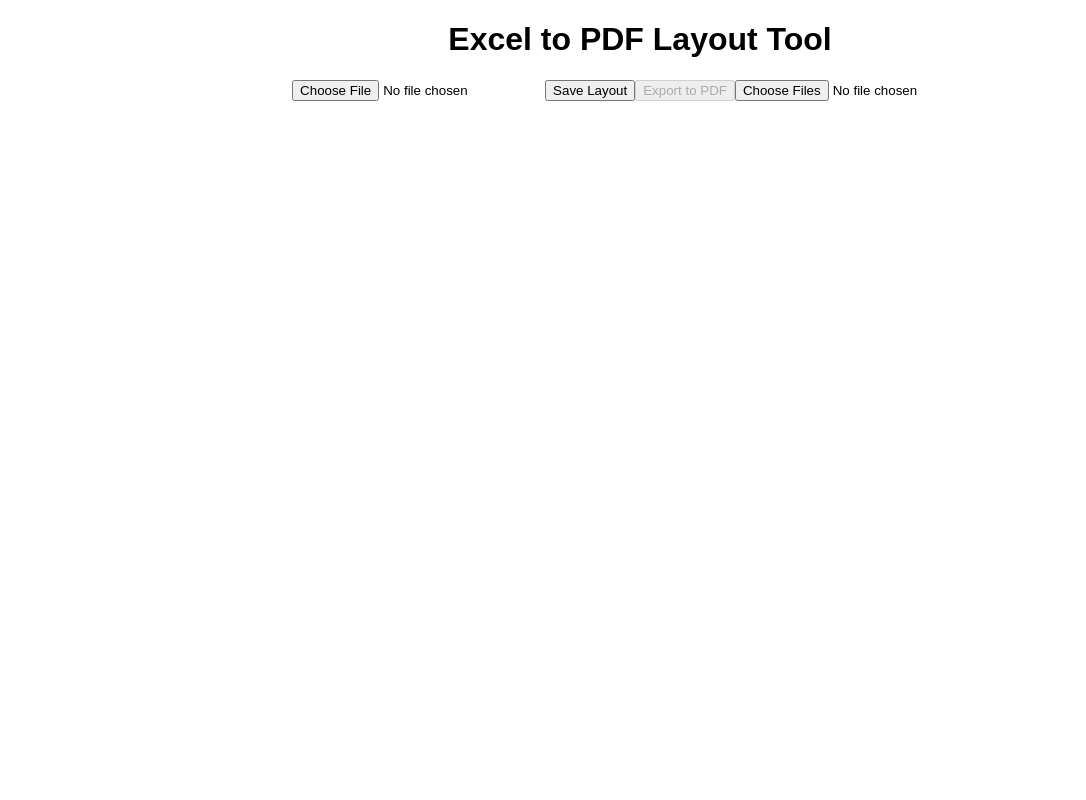
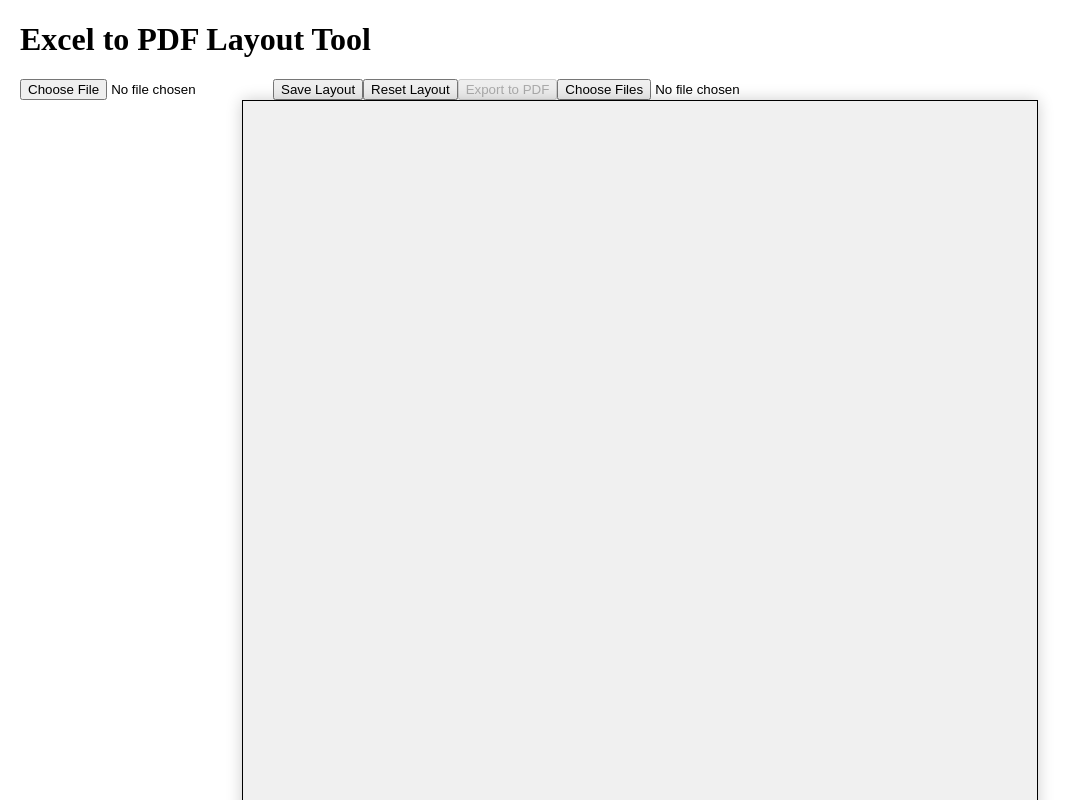
Before and after one commit to aminechaib/drag-and-drop, a React (Create React App) app: page / in a window 1280 px wide. Shown: the top 800 px of the page, without its empty margins (0-1086 px from the left). Built offline with nearby package versions, Linux system fonts and the light colour scheme.

Commit message:
"Refactor App.css and App.js: update styles, add new elements, and modify functionality"

```diff
--- a/src/App.css
+++ b/src/App.css
@@ -1,79 +1,81 @@
+/* App.css */
+
 .App {
-  text-align: center;
-  font-family: Arial, sans-serif;
+  text-align: left;
+  margin: 20px;
 }
 
-.App-header {
-  background-color: #282c34;
-  min-height: 100vh;
-  display: flex;
-  flex-direction: column;
-  align-items: center;
-  justify-content: center;
-  color: white;
+h1 {
+  font-family: 'Amiri', serif;
+  margin-bottom: 20px;
 }
 
-.a4-area {
-  width: 794px; /* A4 width in pixels */
-  height: 1123px; /* A4 height in pixels */
+.layout-area {
+  width: 794px; /* Width of A4 in pixels */
+  height: 1123px; /* Height of A4 in pixels */
   position: relative;
-  border: 2px solid #101010;
-  background-color: #f5f5f5;
+  margin: 0 auto;
+  border: 1px solid #000;
+  background-color: #f0f0f0;
   overflow: hidden;
-  aspect-ratio: 794 / 1123;
-}
-.draggable-container {
-  position: absolute;
-  width: 100%;
-  height: 100%;
+  box-shadow: 0px 0px 15px rgba(0, 0, 0, 0.2);
 }
 
 .draggable-item {
-  padding: 15px;
-  background: #007bff;
-  color: white;
-  border-radius: 5px;
-  cursor: grab;
   position: absolute;
-  border: 1px solid #0056b3;
-  transform-origin: center center;
+  user-select: none;
+  color: #333;
+  padding: 2px;
+  box-sizing: border-box;
+}
+
+.draggable-item:hover {
+  transform: scale(1.05);
+  box-shadow: 0 4px 10px rgba(0, 0, 0, 0.3);
 }
 
 .uploaded-image {
-  width: 100%;
-  height: 100%;
-  object-fit: cover;
-  cursor: grab;
+  max-width: 100%;
+  max-height: 100%;
 }
 
-
-.rotation-input {
-  width: 80px;
-  padding: 5px;
-  border-radius: 3px;
-  border: 1px solid #ccc;
-  margin-top: 10px;
+.uploaded-image:hover {
+  transform: scale(1.05);
+  box-shadow: 0 4px 10px rgba(0, 0, 0, 0.3);
 }
 
-.export-button,
-.save-button {
-  padding: 10px 20px;
-  margin: 10px;
-  border-radius: 5px;
+.remove-image-button {
+  position: absolute;
+  top: -10px;
+  right: -10px;
+  background-color: red;
+  color: white;
   border: none;
+  padding: 2px 5px;
   cursor: pointer;
-  color: white;
-  background-color: #007bff;
 }
 
-.loading-indicator {
+.remove-image-button:hover {
+  background-color: #ff1a1a;
+}
+
+.controls {
+  display: flex;
+  flex-direction: column;
   position: absolute;
-  top: 50%;
-  left: 50%;
-  transform: translate(-50%, -50%);
-  background-color: rgba(0, 0, 0, 0.8);
-  color: white;
-  padding: 20px;
-  border-radius: 5px;
-  z-index: 1000;
+  top: -10px;
+  right: -40px;
+  z-index: 10;
 }
+.rotation-input,
+.font-size-input {
+  margin: 5px 0;
+  padding: 5px;
+  width: 90px;
+}
+select {
+  padding: 5px;
+  border: 1px solid #ccc;
+  border-radius: 4px;
+  margin: 0 5px;
+}
--- a/src/App.js
+++ b/src/App.js
@@ -203,6 +203,21 @@ const App = () => {
       },
     }));
   };
+  const resetLayout = () => {
+    if (window.confirm("Are you sure you want to reset the layout? This action cannot be undone.")) {
+      setPositions({});
+      setRotations({});
+      setUploadedImages([]);
+      setImagePositions({});
+      setImageSizes({});
+      setFontFamilies({});
+      setFontSizes({});
+      localStorage.removeItem("layoutSettings");
+      setPdfReady(false);
+    }
+  };
+
+
 const exportToPDF = () => {
   const pdf = new jsPDF({
     unit: "px",
@@ -290,6 +305,7 @@ const exportToPDF = () => {
       <h1>Excel to PDF Layout Tool</h1>
       <input type="file" onChange={handleFileUpload} accept=".xls, .xlsx" />
       <button onClick={saveSettings}>Save Layout</button>
+      <button onClick={resetLayout}>Reset Layout</button>
       <button onClick={exportToPDF} disabled={!pdfReady}>
         Export to PDF
       </button>
```
